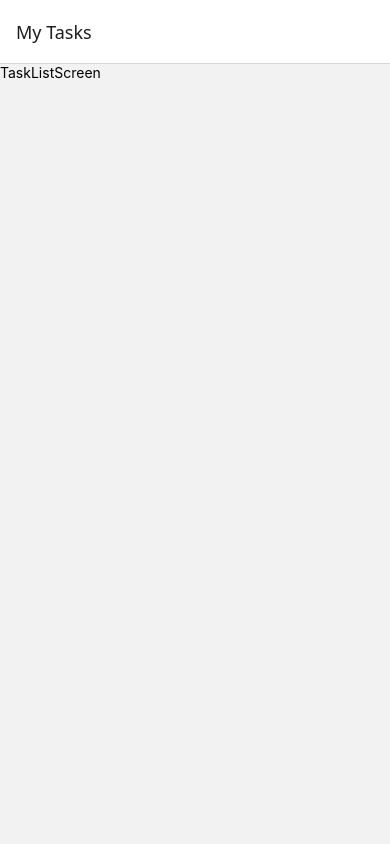
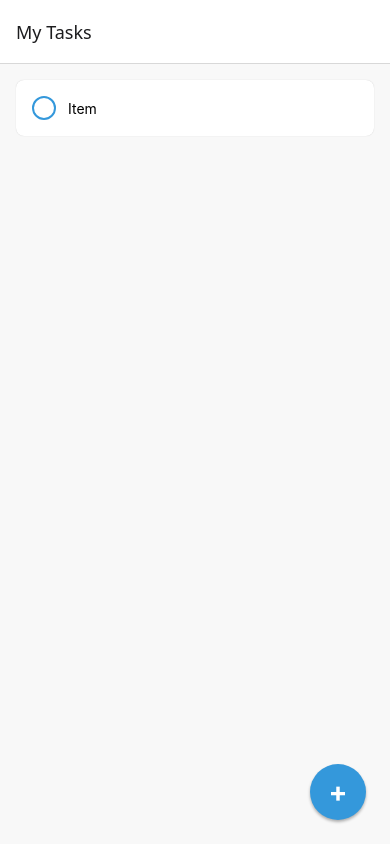
Before and after one commit to codewithsweth/taskMangerMobile, a React Native app: screen /TaskList in a window 390 px wide. Built offline with nearby package versions, Linux system fonts and the light colour scheme.

Commit message:
1. Added add task button and static task item. 2. Added navigation for Task details page and Add task page.

```diff
--- a/src/screens/TaskListScreen.tsx
+++ b/src/screens/TaskListScreen.tsx
@@ -1,12 +1,79 @@
-import {View, Text} from 'react-native';
+import {View, Text, TouchableOpacity, StyleSheet} from 'react-native';
 import React from 'react';
 
-const TaskListScreen = () => {
+const TaskListScreen = ({navigation}: any) => {
   return (
-    <View>
-      <Text>TaskListScreen</Text>
+    <View style={styles.container}>
+      <View style={styles.listContent}>
+        <TouchableOpacity
+          style={styles.taskItem}
+          onPress={() => navigation.navigate('TaskDetails')}>
+          <TouchableOpacity style={[styles.checkbox, false && styles.checkedBox]} />
+          <Text>Item</Text>
+        </TouchableOpacity>
+      </View>
+      <TouchableOpacity
+        style={styles.addButton}
+        onPress={() => navigation.navigate('AddTask')}>
+        <Text style={styles.addButtonText}>+</Text>
+      </TouchableOpacity>
     </View>
   );
 };
 
+const styles = StyleSheet.create({
+  container: {
+    flex: 1,
+    backgroundColor: '#f8f8f8',
+  },
+  listContent: {
+    padding: 16,
+  },
+  taskItem: {
+    backgroundColor: 'white',
+    borderRadius: 8,
+    padding: 16,
+    marginBottom: 12,
+    flexDirection: 'row',
+    alignItems: 'center',
+    elevation: 2,
+    shadowColor: '#000',
+    shadowOffset: {width: 0, height: 0},
+    shadowOpacity: 0.2,
+    shadowRadius: 1,
+  },
+  checkbox: {
+    width: 24,
+    height: 24,
+    borderRadius: 12,
+    borderWidth: 2,
+    borderColor: '#3498db',
+    marginRight: 12,
+  },
+  checkedBox: {
+    backgroundColor: '#3498db',
+  },
+  addButton: {
+    position: 'absolute',
+    right: 24,
+    bottom: 24,
+    width: 56,
+    height: 56,
+    borderRadius: 28,
+    backgroundColor: '#3498db',
+    justifyContent: 'center',
+    alignItems: 'center',
+    elevation: 5,
+    shadowColor: '#000',
+    shadowOffset: {width: 0, height: 2},
+    shadowOpacity: 0.3,
+    shadowRadius: 3,
+  },
+  addButtonText: {
+    color: 'white',
+    fontSize: 28,
+    fontWeight: 'bold',
+  },
+});
+
 export default TaskListScreen;
```
